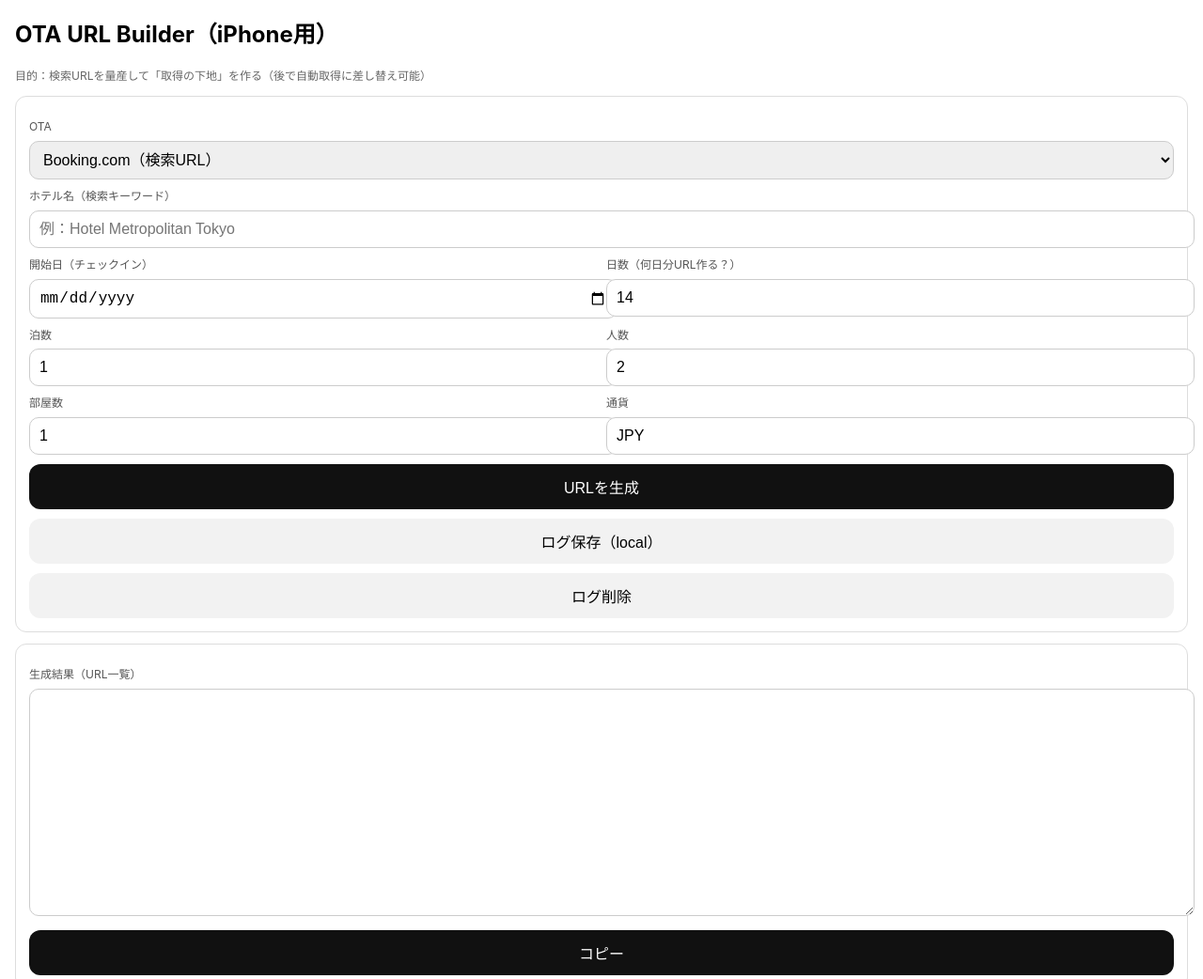
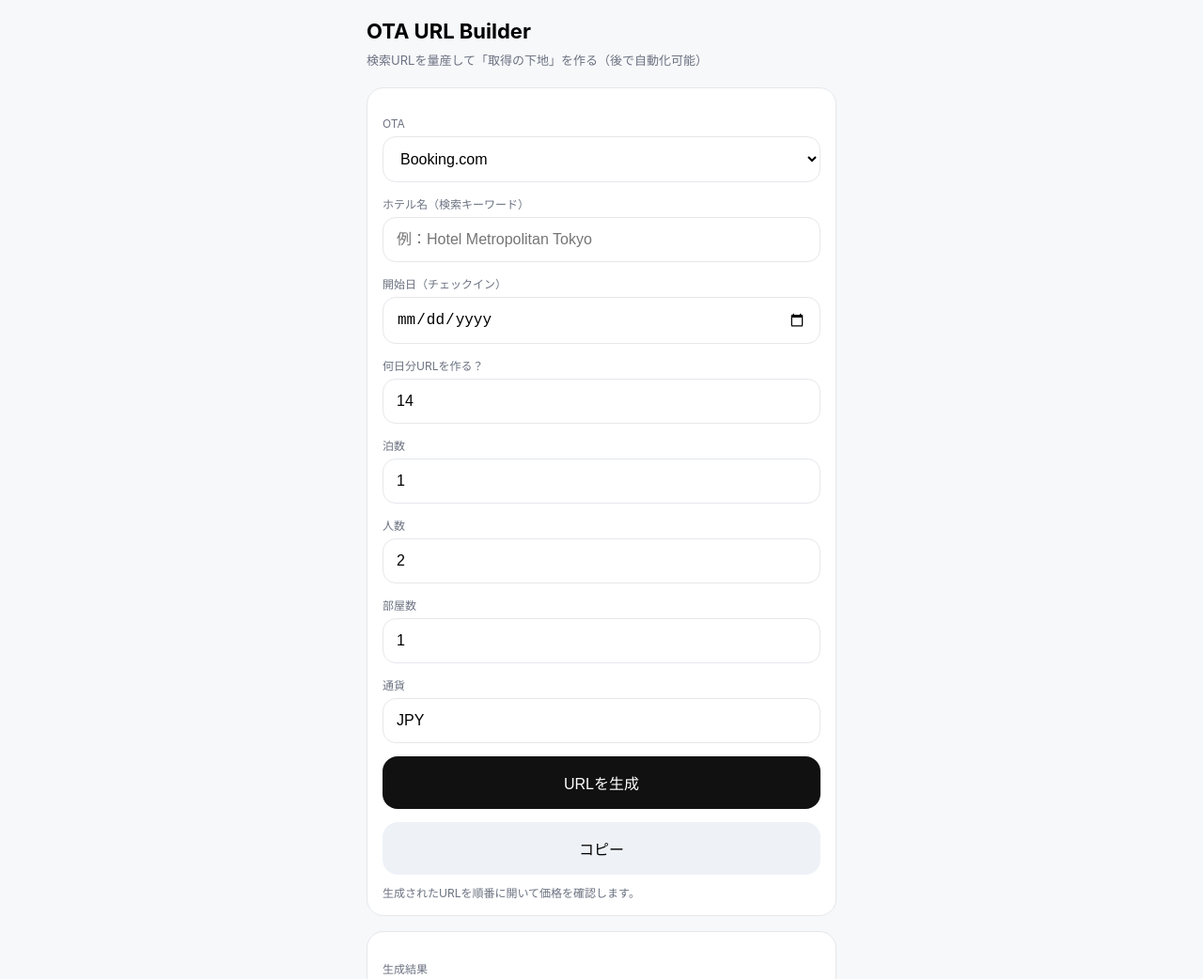
Before and after one commit to DDJJ-cmd/rate-rader, a plain HTML site: page index.html in a window 1280 px wide. Shown: the top 1042 px of the page at 94% size. Drawn offline with Linux system fonts and the light colour scheme.

Commit message:
Update index.html

```diff
--- a/index.html
+++ b/index.html
@@ -3,168 +3,201 @@
 <head>
 <meta charset="UTF-8" />
 <meta name="viewport" content="width=device-width, initial-scale=1.0, viewport-fit=cover" />
-<title>OTA URL Builder (Mobile)</title>
+<title>OTA URL Builder</title>
+
 <style>
-  body{font-family:-apple-system,BlinkMacSystemFont,"Segoe UI",Roboto,"Noto Sans JP",sans-serif;margin:16px;line-height:1.4;}
-  .card{border:1px solid #ddd;border-radius:12px;padding:14px;margin:12px 0;}
-  label{display:block;font-size:12px;color:#555;margin:10px 0 6px;}
-  input,select,textarea{width:100%;padding:10px;border:1px solid #ccc;border-radius:10px;font-size:16px;}
-  button{width:100%;padding:12px;border:0;border-radius:12px;font-size:16px;margin-top:10px;}
-  .primary{background:#111;color:#fff;}
-  .ghost{background:#f2f2f2;}
-  textarea{height:220px;font-family:ui-monospace,SFMono-Regular,Menlo,Monaco,Consolas,monospace;font-size:12px;}
-  .row{display:flex;gap:10px;}
-  .row > div{flex:1;}
-  .small{font-size:12px;color:#666;}
+:root{
+  --bg:#f7f8fa;
+  --card:#ffffff;
+  --border:#e5e7eb;
+  --primary:#111111;
+  --muted:#6b7280;
+}
+
+*{box-sizing:border-box;}
+
+body{
+  margin:0;
+  background:var(--bg);
+  font-family:-apple-system,BlinkMacSystemFont,"Segoe UI",Roboto,"Noto Sans JP",sans-serif;
+  padding:env(safe-area-inset-top) 16px env(safe-area-inset-bottom);
+}
+
+.container{
+  max-width:500px;
+  margin:0 auto;
+}
+
+h1{
+  font-size:22px;
+  margin:20px 0 8px;
+}
+
+.sub{
+  font-size:13px;
+  color:var(--muted);
+  margin-bottom:20px;
+}
+
+.card{
+  background:var(--card);
+  border:1px solid var(--border);
+  border-radius:18px;
+  padding:16px;
+  margin-bottom:16px;
+}
+
+label{
+  display:block;
+  font-size:12px;
+  color:var(--muted);
+  margin-bottom:6px;
+  margin-top:14px;
+}
+
+input, select, textarea{
+  width:100%;
+  padding:14px;
+  border-radius:14px;
+  border:1px solid var(--border);
+  font-size:16px;
+  background:#fff;
+}
+
+textarea{
+  min-height:200px;
+  font-size:13px;
+  font-family:ui-monospace,SFMono-Regular,Menlo,monospace;
+}
+
+button{
+  width:100%;
+  padding:16px;
+  border-radius:16px;
+  border:none;
+  font-size:16px;
+  margin-top:14px;
+}
+
+.primary{
+  background:var(--primary);
+  color:white;
+}
+
+.secondary{
+  background:#eef2f7;
+}
+
+.small{
+  font-size:12px;
+  color:var(--muted);
+  margin-top:10px;
+}
 </style>
 </head>
+
 <body>
-<h2>OTA URL Builder（iPhone用）</h2>
-<div class="small">目的：検索URLを量産して「取得の下地」を作る（後で自動取得に差し替え可能）</div>
+<div class="container">
+
+<h1>OTA URL Builder</h1>
+<div class="sub">検索URLを量産して「取得の下地」を作る（後で自動化可能）</div>
 
 <div class="card">
+
 <label>OTA</label>
 <select id="ota">
-    <option value="booking">Booking.com（検索URL）</option>
-    <!-- 必要なら後で追加 -->
+  <option value="booking">Booking.com</option>
 </select>
 
 <label>ホテル名（検索キーワード）</label>
-  <input id="hotel" placeholder="例：Hotel Metropolitan Tokyo" />
+<input id="hotel" placeholder="例：Hotel Metropolitan Tokyo">
 
-  <div class="row">
-    <div>
 <label>開始日（チェックイン）</label>
-      <input id="startDate" type="date" />
-    </div>
-    <div>
-      <label>日数（何日分URL作る？）</label>
-      <input id="days" type="number" value="14" min="1" max="90" />
-    </div>
-  </div>
+<input id="startDate" type="date">
 
-  <div class="row">
-    <div>
+<label>何日分URLを作る？</label>
+<input id="days" type="number" value="14">
+
 <label>泊数</label>
-      <input id="nights" type="number" value="1" min="1" max="14" />
-    </div>
-    <div>
+<input id="nights" type="number" value="1">
+
 <label>人数</label>
-      <input id="adults" type="number" value="2" min="1" max="6" />
-    </div>
-  </div>
+<input id="adults" type="number" value="2">
 
-  <div class="row">
-    <div>
 <label>部屋数</label>
-      <input id="rooms" type="number" value="1" min="1" max="3" />
-    </div>
-    <div>
+<input id="rooms" type="number" value="1">
+
 <label>通貨</label>
-      <input id="currency" value="JPY" />
-    </div>
-  </div>
+<input id="currency" value="JPY">
 
 <button class="primary" onclick="generate()">URLを生成</button>
-  <button class="ghost" onclick="saveLog()">ログ保存（local）</button>
-  <button class="ghost" onclick="clearLog()">ログ削除</button>
+<button class="secondary" onclick="copyOut()">コピー</button>
+
+<div class="small">生成されたURLを順番に開いて価格を確認します。</div>
+
 </div>
 
 <div class="card">
-  <label>生成結果（URL一覧）</label>
+<label>生成結果</label>
 <textarea id="out" readonly></textarea>
-  <button class="primary" onclick="copyOut()">コピー</button>
 </div>
 
-<div class="card">
-  <label>保存ログ（localStorage）</label>
-  <textarea id="log" readonly></textarea>
 </div>
 
 <script>
 function fmt(d){
-  const yyyy = d.getFullYear();
-  const mm = String(d.getMonth()+1).padStart(2,'0');
-  const dd = String(d.getDate()).padStart(2,'0');
-  return {yyyy, mm, dd};
+  return {
+    yyyy:d.getFullYear(),
+    mm:String(d.getMonth()+1).padStart(2,'0'),
+    dd:String(d.getDate()).padStart(2,'0')
+  };
 }
 
-function addDays(date, n){
-  const d = new Date(date);
+function addDays(date,n){
+  const d=new Date(date);
   d.setDate(d.getDate()+n);
   return d;
 }
 
-function bookingUrl({query, checkin, checkout, adults, rooms, currency}){
-  // Bookingの検索URL（パラメータは変わる可能性あり。下地として使う想定）
-  const q = encodeURIComponent(query);
-  return `https://www.booking.com/searchresults.ja.html?ss=${q}&checkin_year=${checkin.yyyy}&checkin_month=${checkin.mm}&checkin_monthday=${checkin.dd}&checkout_year=${checkout.yyyy}&checkout_month=${checkout.mm}&checkout_monthday=${checkout.dd}&group_adults=${adults}&no_rooms=${rooms}&selected_currency=${encodeURIComponent(currency)}`;
+function bookingUrl({query,checkin,checkout,adults,rooms,currency}){
+  const q=encodeURIComponent(query);
+  return `https://www.booking.com/searchresults.ja.html?ss=${q}&checkin_year=${checkin.yyyy}&checkin_month=${checkin.mm}&checkin_monthday=${checkin.dd}&checkout_year=${checkout.yyyy}&checkout_month=${checkout.mm}&checkout_monthday=${checkout.dd}&group_adults=${adults}&no_rooms=${rooms}&selected_currency=${currency}`;
 }
 
 function generate(){
-  const ota = document.getElementById('ota').value;
-  const hotel = document.getElementById('hotel').value.trim();
-  const startDate = document.getElementById('startDate').value;
-  const days = Number(document.getElementById('days').value);
-  const nights = Number(document.getElementById('nights').value);
-  const adults = Number(document.getElementById('adults').value);
-  const rooms = Number(document.getElementById('rooms').value);
-  const currency = document.getElementById('currency').value.trim() || "JPY";
+  const hotel=document.getElementById('hotel').value;
+  const start=document.getElementById('startDate').value;
+  const days=Number(document.getElementById('days').value);
+  const nights=Number(document.getElementById('nights').value);
+  const adults=Number(document.getElementById('adults').value);
+  const rooms=Number(document.getElementById('rooms').value);
+  const currency=document.getElementById('currency').value;
 
-  if(!hotel) return alert("ホテル名を入れてください");
-  if(!startDate) return alert("開始日を選んでください");
-  if(days <= 0) return alert("日数が不正です");
+  if(!hotel||!start){alert("ホテル名と開始日を入力してください");return;}
 
-  const start = new Date(startDate);
-  const lines = [];
+  const startDate=new Date(start);
+  const lines=[];
 
   for(let i=0;i<days;i++){
-    const ci = addDays(start, i);
-    const co = addDays(ci, nights);
-    const checkin = fmt(ci);
-    const checkout = fmt(co);
+    const ci=addDays(startDate,i);
+    const co=addDays(ci,nights);
+    const checkin=fmt(ci);
+    const checkout=fmt(co);
 
-    let url = "";
-    if(ota === "booking"){
-      url = bookingUrl({query: hotel, checkin, checkout, adults, rooms, currency});
-    }
-    lines.push(`${checkin.yyyy}-${checkin.mm}-${checkin.dd}\t${url}`);
+    const url=bookingUrl({query:hotel,checkin,checkout,adults,rooms,currency});
+    lines.push(`${checkin.yyyy}-${checkin.mm}-${checkin.dd}  ${url}`);
   }
 
-  document.getElementById('out').value = lines.join("\n");
+  document.getElementById('out').value=lines.join("\n");
 }
 
 function copyOut(){
-  const t = document.getElementById('out');
+  const t=document.getElementById('out');
   t.select();
-  t.setSelectionRange(0, 999999);
   document.execCommand('copy');
   alert("コピーしました");
 }
+</script>
 
-function saveLog(){
-  const out = document.getElementById('out').value.trim();
-  if(!out) return alert("先にURLを生成してください");
-  const now = new Date().toISOString();
-  const key = "ota_url_log";
-  const prev = localStorage.getItem(key) || "";
-  const merged = `# ${now}\n${out}\n\n` + prev;
-  localStorage.setItem(key, merged);
-  loadLog();
-  alert("ログ保存しました");
-}
-
-function loadLog(){
-  const key = "ota_url_log";
-  document.getElementById('log').value = localStorage.getItem(key) || "";
-}
-function clearLog(){
-  if(confirm("ログを消しますか？")){
-    localStorage.removeItem("ota_url_log");
-    loadLog();
-  }
-}
-loadLog();
-</script>
 </body>
 </html>
```
Lines whose indentation alone changed are shown as unchanged.
